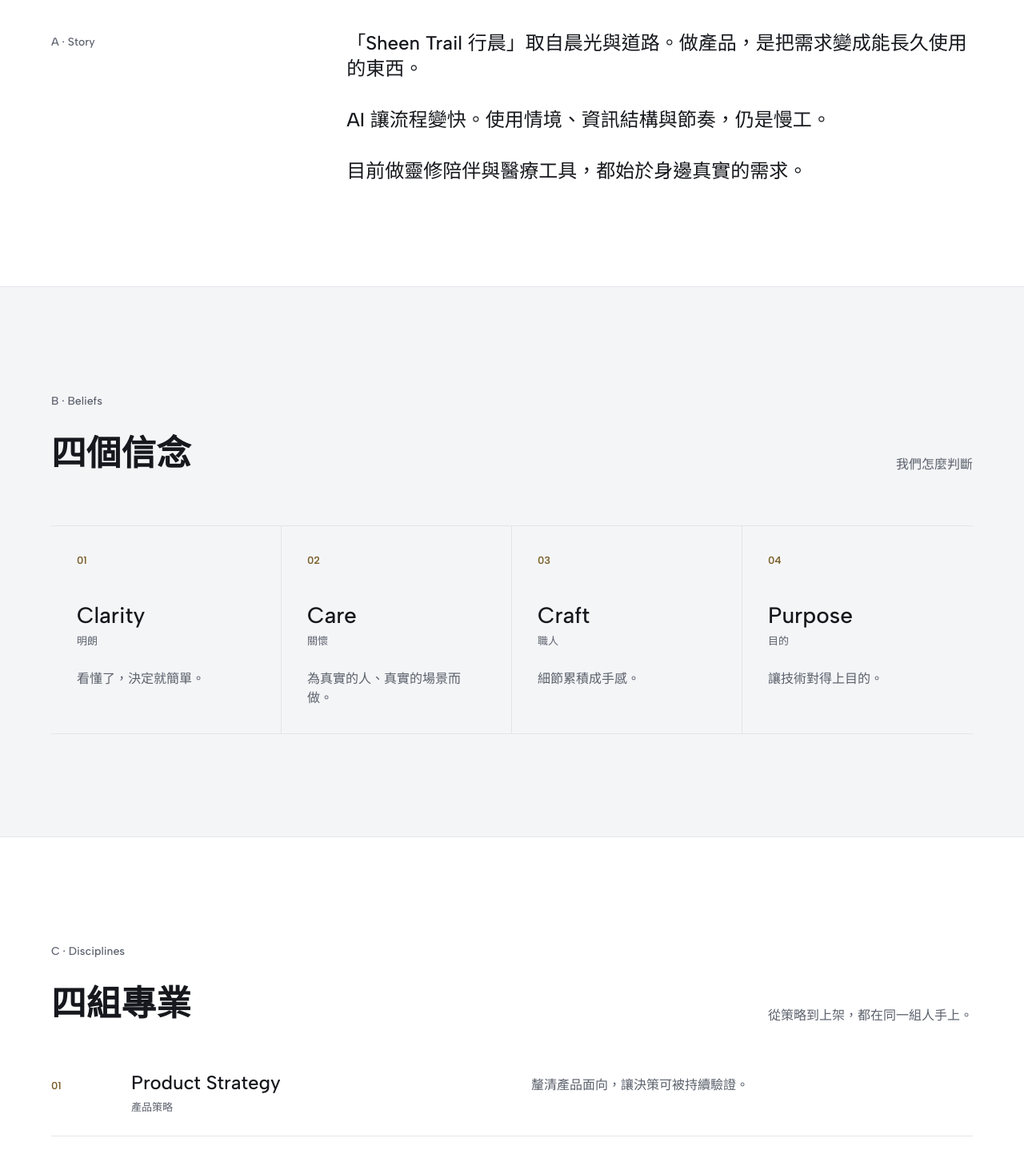
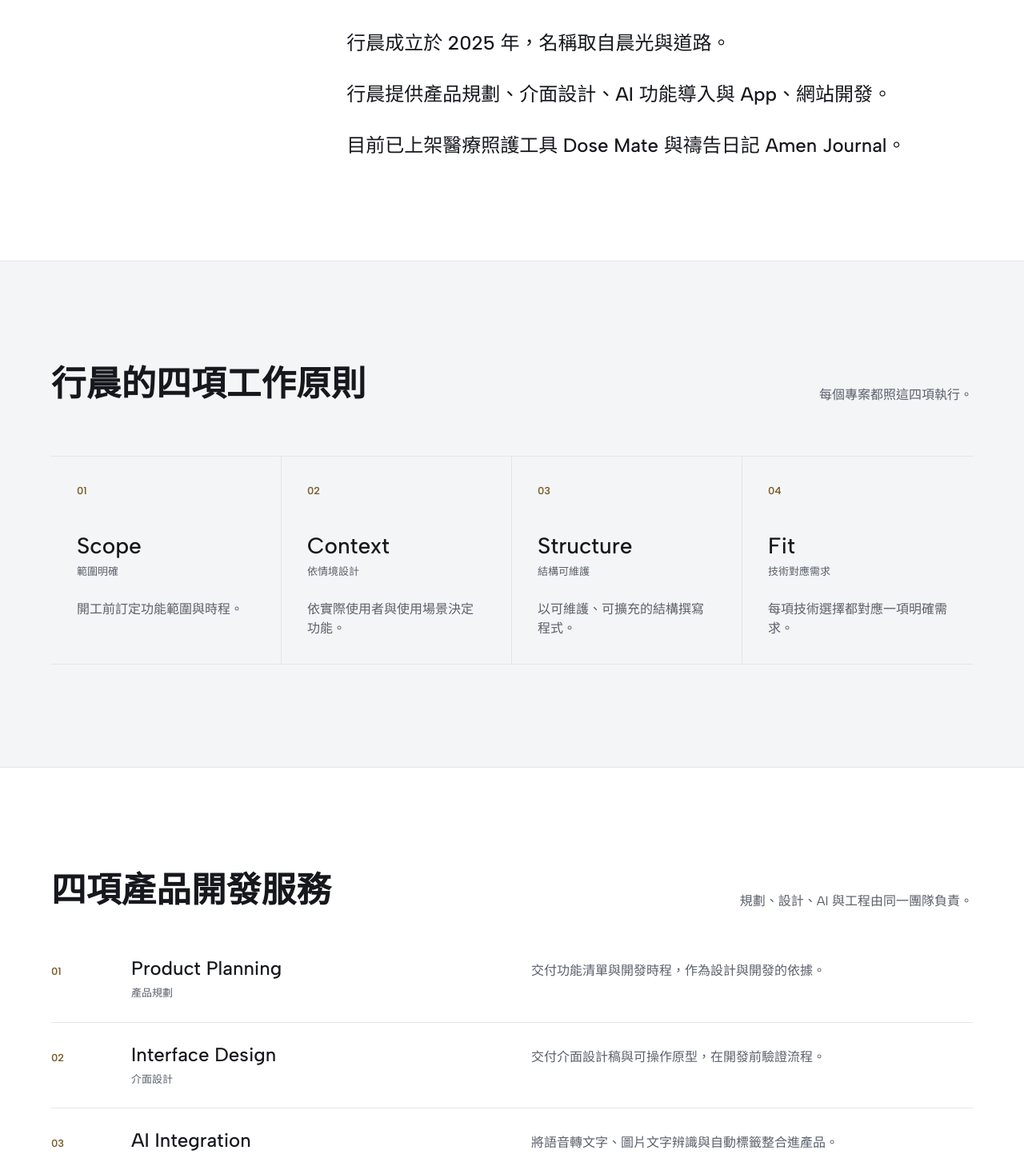
Before and after one commit to sheentrailstudio/sheentrailstudio.github.io, a Next.js app: page /about in a window 1280 px wide. Shown: the part 540-1988 px from the top of the page at 80% size. Built offline with nearby package versions, Linux system fonts and the light colour scheme.

Commit message:
#26 fix(copy): rewrite About and Echo Card copy in STE100 style

```diff
--- a/app/about/page.tsx
+++ b/app/about/page.tsx
@@ -4,57 +4,53 @@ import { pageMetadata } from "@/lib/seo";
 export const metadata = pageMetadata({
   title: "About",
   description:
-    "Sheen Trail Digital 是一間 AI 產品工作室，專注於 App 設計、AI 輔助體驗與服務開發。",
+    "Sheen Trail Digital 開發自有 App，並承接 App、網站與 AI 功能的開發專案。",
   path: "/about/",
 });
 
-const beliefs = [
+const principles = [
   {
-    k: "Clarity",
-    zh: "明朗",
-    body:
-      "看懂了，決定就簡單。",
+    k: "Scope",
+    zh: "範圍明確",
+    body: "開工前訂定功能範圍與時程。",
   },
   {
-    k: "Care",
-    zh: "關懷",
-    body:
-      "為真實的人、真實的場景而做。",
+    k: "Context",
+    zh: "依情境設計",
+    body: "依實際使用者與使用場景決定功能。",
   },
   {
-    k: "Craft",
-    zh: "職人",
-    body:
-      "細節累積成手感。",
+    k: "Structure",
+    zh: "結構可維護",
+    body: "以可維護、可擴充的結構撰寫程式。",
   },
   {
-    k: "Purpose",
-    zh: "目的",
-    body:
-      "讓技術對得上目的。",
+    k: "Fit",
+    zh: "技術對應需求",
+    body: "每項技術選擇都對應一項明確需求。",
   },
 ];
 
-const disciplines = [
+const services = [
   {
-    t: "Product Strategy",
-    zh: "產品策略",
-    body: "釐清產品面向，讓決策可被持續驗證。",
+    t: "Product Planning",
+    zh: "產品規劃",
+    body: "交付功能清單與開發時程，作為設計與開發的依據。",
   },
   {
-    t: "UX & Interface Design",
-    zh: "體驗與介面",
-    body: "把流程與資訊結構整理成可讀、可維護、可延續的介面。",
+    t: "Interface Design",
+    zh: "介面設計",
+    body: "交付介面設計稿與可操作原型，在開發前驗證流程。",
   },
   {
     t: "AI Integration",
-    zh: "AI 整合",
-    body: "把 LLM 與代理式流程放進真實產品，變成可信任的支援層。",
+    zh: "AI 功能導入",
+    body: "將語音轉文字、圖片文字辨識與自動標籤整合進產品。",
   },
   {
-    t: "App & Service Build",
-    zh: "產品開發",
-    body: "以可維護、可擴充的方式打造 iOS / Android / Web 產品。",
+    t: "App & Web Development",
+    zh: "App 與網站開發",
+    body: "開發 iOS、Android App 與網站，並完成上架。維護另簽合約。",
   },
 ];
 
@@ -67,10 +63,10 @@ export default function AboutPage() {
           <Reveal>
             <p className="label">About · Sheen Trail Digital</p>
             <h1 className="display-xxl mt-8 max-w-4xl text-balance">
-              行晨工作室
+              關於行晨工作室
             </h1>
             <p className="mt-10 max-w-2xl text-pretty lede">
-              把 AI 變成能被信任、被延續的產品。
+              行晨開發自有 App，也承接產品開發專案。
             </p>
           </Reveal>
         </div>
@@ -79,49 +75,45 @@ export default function AboutPage() {
       {/* NARRATIVE */}
       <section className="section border-t border-line">
         <div className="shell grid gap-14 lg:grid-cols-[0.4fr_1fr]">
-          <Reveal>
-            <p className="label">A · Story</p>
-          </Reveal>
-          <Reveal delay={100}>
+          <Reveal delay={100} className="lg:col-start-2">
             <div className="space-y-8 font-display text-[21px] font-medium leading-[1.7] text-ink sm:text-2xl">
               <p>
-                「Sheen Trail 行晨」取自晨光與道路。做產品，是把需求變成能長久使用的東西。
+                行晨成立於 2025 年，名稱取自晨光與道路。
               </p>
               <p>
-                AI 讓流程變快。使用情境、資訊結構與節奏，仍是慢工。
+                行晨提供產品規劃、介面設計、AI 功能導入與 App、網站開發。
               </p>
               <p>
-                目前做靈修陪伴與醫療工具，都始於身邊真實的需求。
+                目前已上架醫療照護工具 Dose Mate 與禱告日記 Amen Journal。
               </p>
             </div>
           </Reveal>
         </div>
       </section>
 
-      {/* BELIEFS */}
+      {/* PRINCIPLES */}
       <section className="section border-t border-line bg-surface-alt">
         <div className="shell">
           <div className="grid gap-10 lg:grid-cols-[0.55fr_1fr] lg:items-end">
             <Reveal>
-              <p className="label">B · Beliefs</p>
-              <h2 className="display-xl mt-7 text-balance">
-                四個信念
+              <h2 className="display-xl text-balance">
+                行晨的四項工作原則
               </h2>
             </Reveal>
             <Reveal delay={100}>
               <p className="max-w-xl body lg:text-right lg:ml-auto">
-                我們怎麼判斷
+                每個專案都照這四項執行。
               </p>
             </Reveal>
           </div>
 
           <div className="mt-16 grid gap-0 border-y border-line sm:grid-cols-2 lg:grid-cols-4">
-            {beliefs.map((b, i) => (
+            {principles.map((b, i) => (
               <Reveal
                 key={b.k}
                 delay={i * 70}
                 className={`p-8 ${
-                  i < beliefs.length - 1 ? "lg:border-r lg:border-line" : ""
+                  i < principles.length - 1 ? "lg:border-r lg:border-line" : ""
                 } ${i % 2 === 0 ? "sm:border-r sm:border-line lg:border-r" : ""} ${
                   i < 2 ? "border-b border-line sm:border-b lg:border-b-0" : ""
                 }`}
@@ -140,25 +132,24 @@ export default function AboutPage() {
         </div>
       </section>
 
-      {/* DISCIPLINES */}
+      {/* SERVICES */}
       <section className="section border-t border-line">
         <div className="shell">
           <div className="grid gap-10 lg:grid-cols-[0.55fr_1fr] lg:items-end">
             <Reveal>
-              <p className="label">C · Disciplines</p>
-              <h2 className="display-xl mt-7 text-balance">
-                四組專業
+              <h2 className="display-xl text-balance">
+                四項產品開發服務
               </h2>
             </Reveal>
             <Reveal delay={100}>
               <p className="max-w-xl body lg:text-right lg:ml-auto">
-                從策略到上架，都在同一組人手上。
+                規劃、設計、AI 與工程由同一團隊負責。
               </p>
             </Reveal>
           </div>
 
           <ul className="mt-14 hairline-list">
-            {disciplines.map((d, i) => (
+            {services.map((d, i) => (
               <Reveal as="li" key={d.t} delay={i * 60}>
                 <div className="grid items-baseline gap-4 sm:grid-cols-[60px_1fr_1.2fr] sm:gap-10">
                   <span className="num-badge">0{i + 1}</span>
--- a/app/products/page.tsx
+++ b/app/products/page.tsx
@@ -63,9 +63,9 @@ const products: Product[] = [
     label: "Product 03",
     title: "Echo Card",
     zh: "回聲祝福小卡",
-    tagline: "Small cards, lasting warmth.",
+    tagline: "Turn a short message into a shareable card.",
     description:
-      "把一句有溫度的話，做成能傳出去的小卡。規劃中。",
+      "把一句話做成能傳出去的小卡。規劃中。",
     status: "soon",
     domain: "Social · Relationship",
     mockup: "echo",
```
